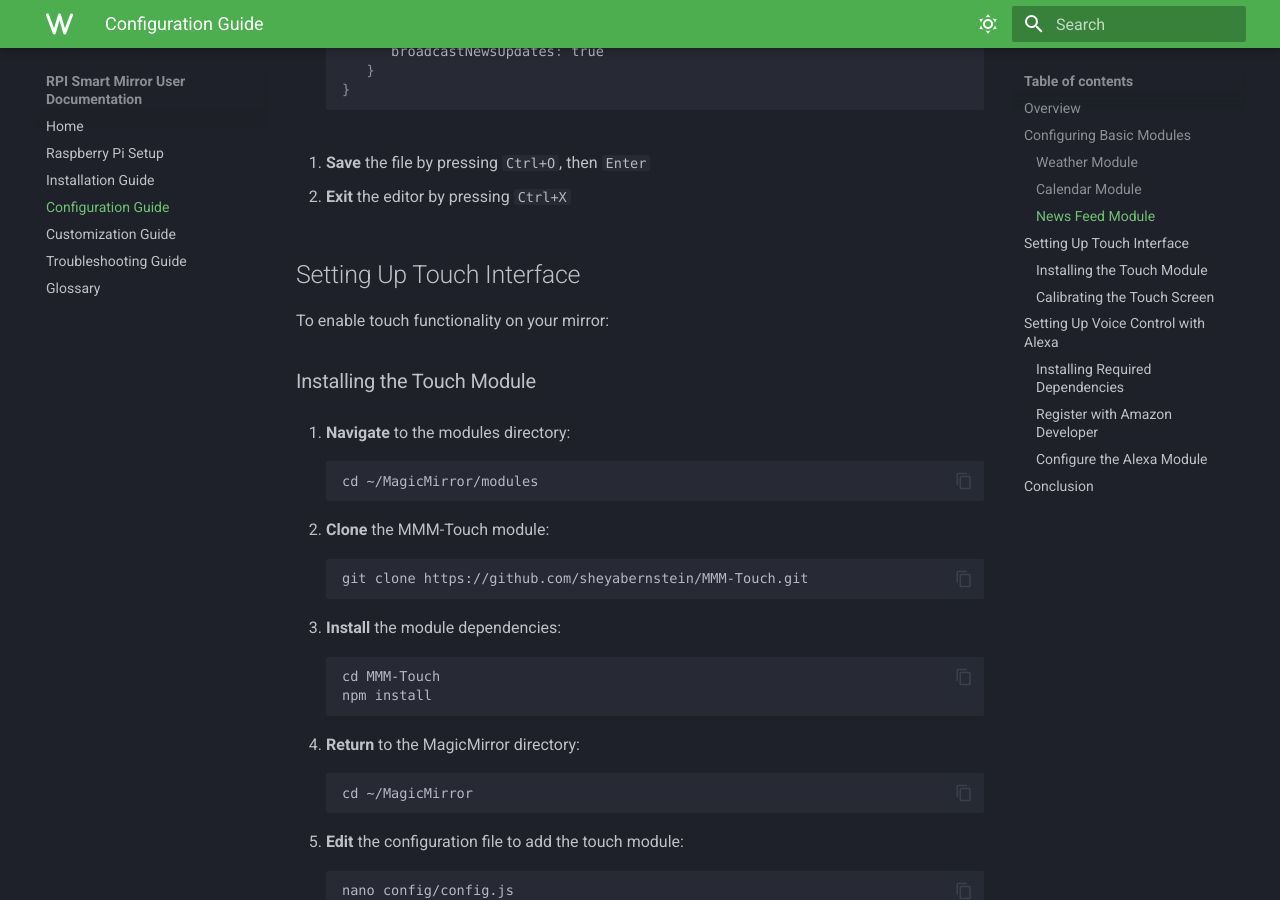
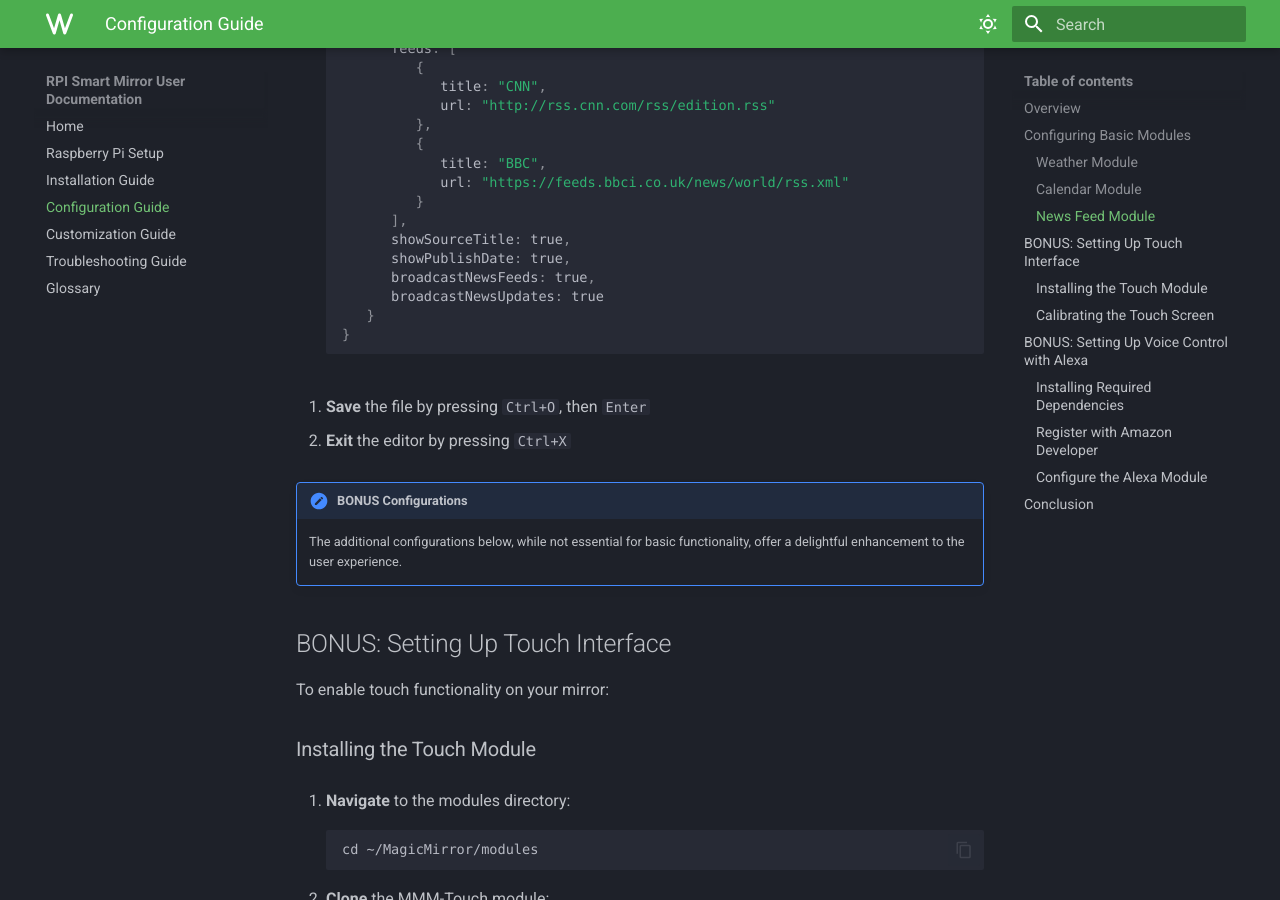
Before and after one commit to 9DSG9/MKDocs, an MkDocs documentation site: the page built from docs/configuration.md, in a window 1280 px wide and 900 px high, scrolled down 2211 px. Built offline with MkDocs 1.6.1 and Material for MkDocs 9.7.7, drawn with Linux system fonts in a browser that asks for light colours; some web fonts are replaced; some of the changed text lies outside the part shown.

Commit message:
Add image and Bonus message

````diff
--- a/docs/configuration.md
+++ b/docs/configuration.md
@@ -108,7 +108,10 @@
 
 4. **Exit** the editor by pressing `Ctrl+X`
 
-## Setting Up Touch Interface
+!!! note "BONUS Configurations"
+      The additional configurations below, while not essential for basic functionality, offer a delightful enhancement to the user experience.
+
+## BONUS: Setting Up Touch Interface
 
 To enable touch functionality on your mirror:
 
@@ -203,7 +206,7 @@
    sudo reboot
    ```
 
-## Setting Up Voice Control with Alexa
+## BONUS: Setting Up Voice Control with Alexa
 
 To integrate Alexa voice capabilities with your smart mirror:
 
````
Also changed, not shown: other parts of docs/configuration.md (+1 -1 lines), docs/images/OpenWeatherMap_API.png (added).
